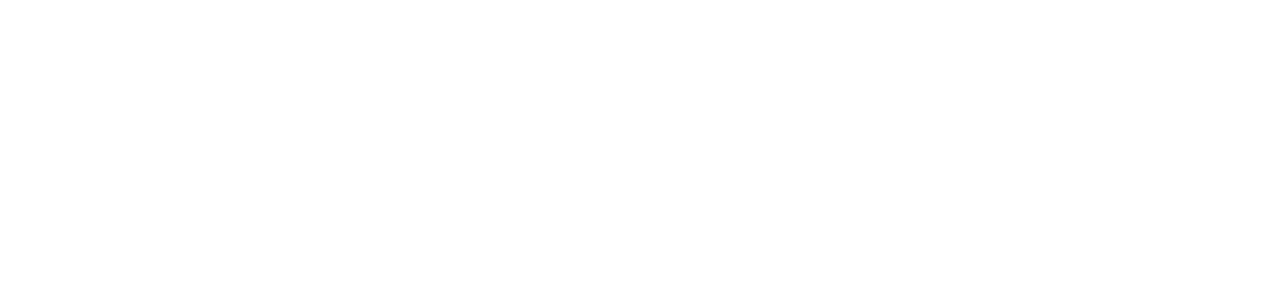
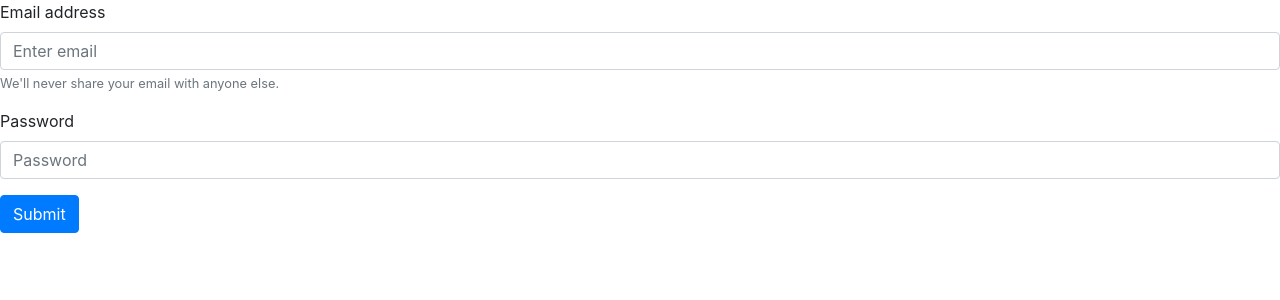
Before and after one commit to ddleblanc/visionaryp, an Angular app: page / in a window 1280 px wide. Shown: the top 300 px of the page. Built offline with nearby package versions, Linux system fonts and the light colour scheme.

Commit message:
router fix

```diff
--- a/src/app/app-routing.module.ts
+++ b/src/app/app-routing.module.ts
@@ -8,6 +8,8 @@ import { PlayersComponent } from "./components/players/players.component";
 import { Es11standingsComponent } from "./components/es11standings/es11standings.component";
 import { SoccerstandingsComponent } from "./components/soccerstandings/soccerstandings.component";
 import { CamComponent } from "./components/cam/cam.component";
+import { NewstickerComponent } from "./components/newsticker/newsticker.component";
+import { DashboardComponent } from "./components/dashboard/dashboard.component";
 
 const routes: Routes = [
   { path: "nowplaying-spotify", component: NowplayingComponent },
@@ -16,7 +18,9 @@ const routes: Routes = [
   { path: "players", component: PlayersComponent },
   { path: "es11standings", component: Es11standingsComponent },
   { path: "soccerstandings", component: SoccerstandingsComponent },
-  { path: "cam", component: CamComponent }
+  { path: "cam", component: CamComponent },
+  { path: "news", component: NewstickerComponent },
+  { path: "", component: DashboardComponent }
 ];
 
 @NgModule({
--- /dev/null
+++ b/src/app/components/dashboard/dashboard.component.html
@@ -0,0 +1,15 @@
+<form>
+  <div class="form-group">
+    <label for="exampleInputEmail1">Email address</label>
+    <input name="subject" type="text" class="form-control" id="exampleInputEmail1" aria-describedby="emailHelp"
+      placeholder="Enter email" [(ngModel)]="newMsg.subject">
+    <small id="emailHelp" class="form-text text-muted">We'll never share your email with anyone else.</small>
+  </div>
+  <div class="form-group">
+    <label for="exampleInputPassword1">Password</label>
+    <input name="msg" type="text" class="form-control" id="exampleInputPassword1" placeholder="Password"
+      [(ngModel)]="newMsg.message">
+  </div>
+
+  <button class="btn btn-primary" (click)="onSubmit()">Submit</button>
+</form>
--- /dev/null
+++ b/src/app/components/dashboard/dashboard.component.ts
@@ -0,0 +1,19 @@
+import { Component, OnInit } from "@angular/core";
+import { DashboardService } from "src/app/services/dashboard.service";
+
+@Component({
+  selector: "app-dashboard",
+  templateUrl: "./dashboard.component.html",
+  styleUrls: ["./dashboard.component.scss"]
+})
+export class DashboardComponent implements OnInit {
+  newMsg = { subject: "", message: "" };
+  constructor(private dashboardService: DashboardService) {}
+
+  ngOnInit() {}
+
+  onSubmit() {
+    // this.dashboardService.addMessage(this.newMsg);
+    // this.newMsg = { subject: "", message: "" };
+  }
+}
--- a/src/app/components/newsticker/newsticker.component.ts
+++ b/src/app/components/newsticker/newsticker.component.ts
@@ -1,5 +1,6 @@
 import { Component, OnInit } from "@angular/core";
 import { SoccerService } from "src/app/services/soccer.service";
+import { DashboardService } from "src/app/services/dashboard.service";
 
 @Component({
   selector: "app-newsticker",
@@ -10,16 +11,7 @@ export class NewstickerComponent implements OnInit {
   liveScores = [];
   upcoming = [];
   liveData: any;
-  messages = [
-    {
-      subject: "Team update",
-      message: "starz united just took 1st place. lets go starz!"
-    },
-    {
-      subject: "Trials",
-      message: "message me if you think you got what it takes"
-    }
-  ];
+  messages;
 
   results = [
     {
@@ -65,7 +57,10 @@ export class NewstickerComponent implements OnInit {
   //     //     .animate({ opacity: 1, height: "200px", top: 0, left: 0 });
   // });
 
-  constructor(private soccerService: SoccerService) {}
+  constructor(
+    private soccerService: SoccerService,
+    private dashboardService: DashboardService
+  ) {}
 
   ngOnInit() {
     this.soccerService.getLivescore().subscribe(data => {
@@ -77,5 +72,6 @@ export class NewstickerComponent implements OnInit {
         this.liveScores.push(data);
       }
     });
+    this.messages = this.dashboardService.messages;
   }
 }
--- /dev/null
+++ b/src/app/services/dashboard.service.ts
@@ -0,0 +1,28 @@
+import { Injectable } from "@angular/core";
+import { Subject } from "angular-src/node_modules/rxjs";
+
+@Injectable({
+  providedIn: "root"
+})
+export class DashboardService {
+  private message = new Subject<any>();
+  //Set current Post's photo url
+  setNewMsg(msg: any) {
+    this.message.next(msg);
+    console.log(this.message);
+  }
+
+  newMsg$ = this.message.asObservable();
+
+  constructor() {}
+  public messages = [
+    {
+      subject: "Team update",
+      message: "starz united just took 1st place. lets go starz!"
+    },
+    {
+      subject: "Trials",
+      message: "message me if you think you got what it takes"
+    }
+  ];
+}
--- a/src/app/services/soccer.service.ts
+++ b/src/app/services/soccer.service.ts
@@ -5,9 +5,13 @@ import { HttpClient } from "@angular/common/http";
   providedIn: "root"
 })
 export class SoccerService {
+  public team = { team: "barcelona" };
   constructor(private _http: HttpClient) {}
 
   getCurrentStandings() {
     return this._http.get("http://localhost:3000/soccer/standings");
   }
+  getLivescore() {
+    return this._http.post("http://localhost:3000/livescore", this.team);
+  }
 }
```
Also changed, not shown: src/app/app.module.ts (+12 -4 lines), src/app/components/dashboard/dashboard.component.scss (added), 2 other files (tests, documents, lock files or other folders).
